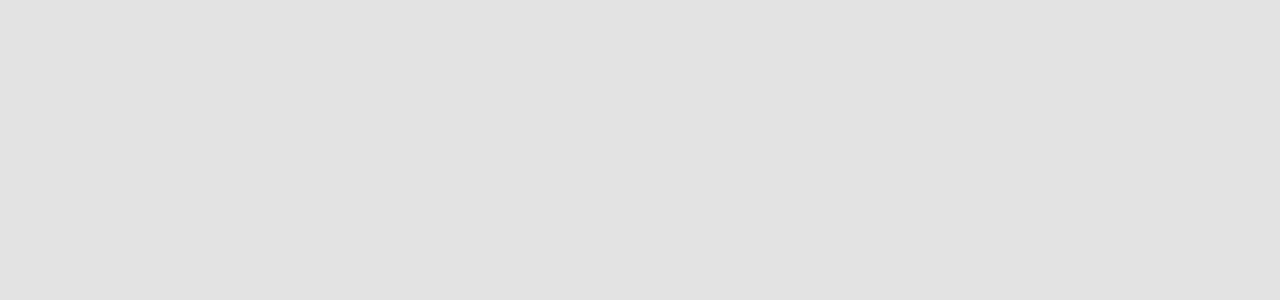
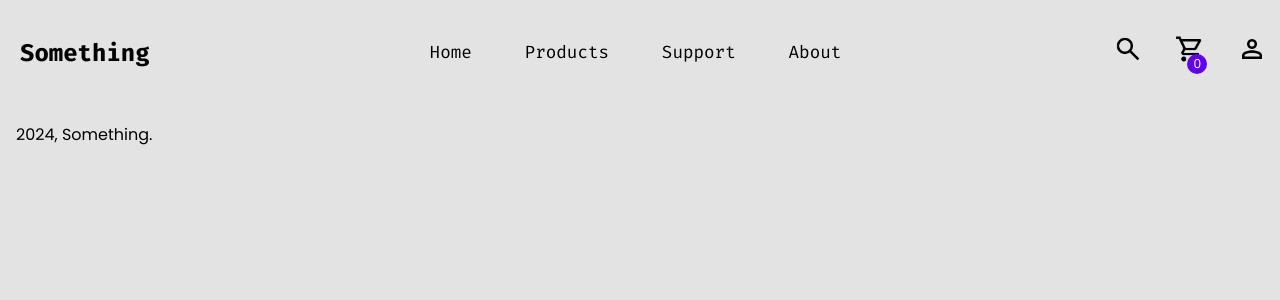
Before and after one commit to MonkyMars/Something-Keyboards, a Next.js app: page /support in a window 1280 px wide. Shown: the top 300 px of the page. Built offline with nearby package versions, Linux system fonts and the light colour scheme; a web font is replaced by a local one.

Commit message:
simple start for support.jsx

```diff
--- a/pages/support.jsx
+++ b/pages/support.jsx
@@ -1,5 +1,17 @@
+import Nav from '../components/Nav';
+import Footer from '../components/Footer';
+import styles from '../styles/Support.module.css';
+
 const Support = () => {
+  return(
+    <>
+    <Nav/>
+      <main className={styles.main}>
 
+      </main>
+    <Footer/>
+    </>
+  )
 }
 
 export default Support;
--- /dev/null
+++ b/styles/Support.module.css
@@ -0,0 +1,4 @@
+.main{
+  display: grid;
+  grid-template-columns: 1fr 3fr 1fr;
+}
```
